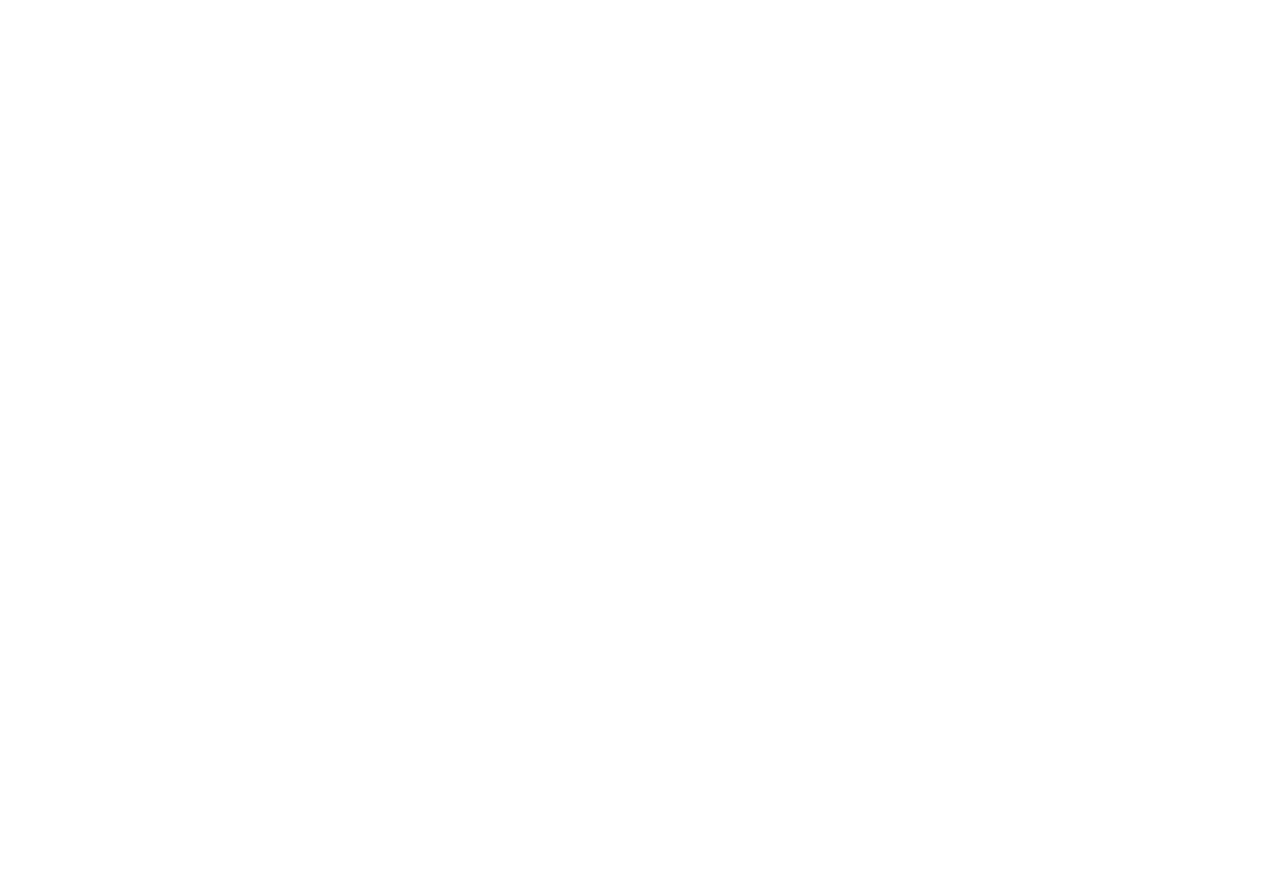
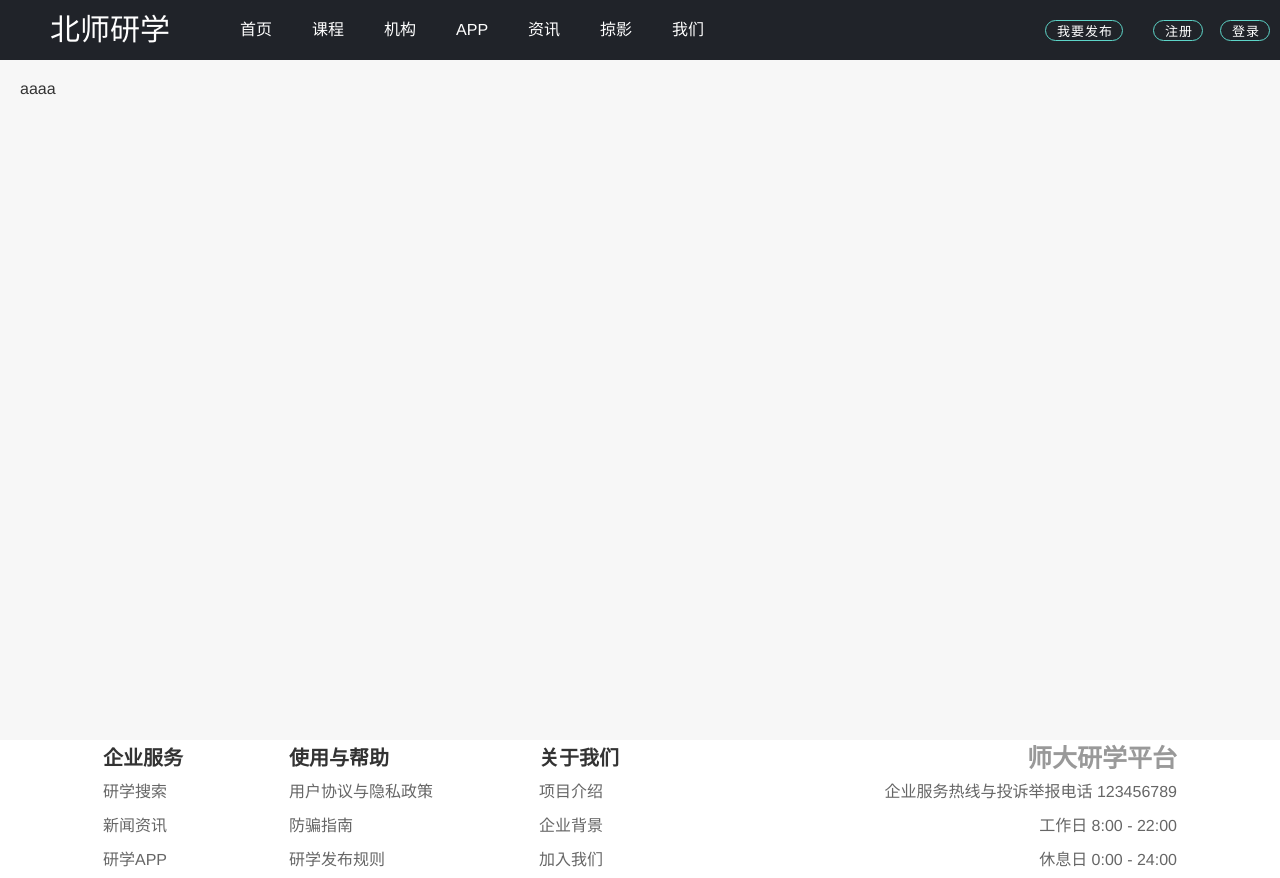
Before and after one commit to ResearchStudy/BNUZ-Research-Vue, a Vue app: page /login in a window 1280 px wide. Before the commit the page ends 800 px from the top, so only its background shows below. Built offline with nearby package versions, Linux system fonts and the light colour scheme.

Commit message:
[Dean]: Optimize app css

```diff
--- a/src/App.vue
+++ b/src/App.vue
@@ -12,6 +12,16 @@
   text-align: center;
   color: #2c3e50;
 }
+html, body, #app, .el-container{
+  height: 100%;
+}
+.el-main{
+  margin-left: 0px !important;
+  min-height: 80%;
+}
+.el-footer{
+  line-height: 30px !important;
+}
 body {
   margin: 0px !important;
 }
--- a/src/main.js
+++ b/src/main.js
@@ -2,172 +2,11 @@
 import App from './App.vue'
 import router from './router'
 import http from './utils/http'
+import ElementUI from 'element-ui';
+import 'element-ui/lib/theme-chalk/index.css';
+Vue.config.productionTip = false
+Vue.use(ElementUI)
 
-Vue.config.productionTip = false
-
-import {
-  Pagination,
-  Dialog,
-  Autocomplete,
-  Dropdown,
-  DropdownMenu,
-  DropdownItem,
-  Menu,
-  Submenu,
-  MenuItem,
-  MenuItemGroup,
-  Input,
-  InputNumber,
-  Radio,
-  RadioGroup,
-  RadioButton,
-  Checkbox,
-  CheckboxButton,
-  CheckboxGroup,
-  Switch,
-  Select,
-  Option,
-  OptionGroup,
-  Button,
-  ButtonGroup,
-  Table,
-  TableColumn,
-  DatePicker,
-  TimeSelect,
-  TimePicker,
-  Popover,
-  Tooltip,
-  Breadcrumb,
-  BreadcrumbItem,
-  Form,
-  FormItem,
-  Tabs,
-  TabPane,
-  Tag,
-  Tree,
-  Alert,
-  Slider,
-  Icon,
-  Row,
-  Col,
-  Upload,
-  Progress,
-  Spinner,
-  Badge,
-  Card,
-  Rate,
-  Steps,
-  Step,
-  Carousel,
-  CarouselItem,
-  Collapse,
-  CollapseItem,
-  Cascader,
-  ColorPicker,
-  Transfer,
-  Container,
-  Header,
-  Aside,
-  Main,
-  Footer,
-  Timeline,
-  TimelineItem,
-  Link,
-  Divider,
-  Image,
-  Calendar,
-  Backtop,
-  PageHeader,
-  CascaderPanel,
-  Loading,
-  MessageBox,
-  Message,
-  Notification
-} from 'element-ui';
-
-Vue.use(Pagination);
-Vue.use(Dialog);
-Vue.use(Autocomplete);
-Vue.use(Dropdown);
-Vue.use(DropdownMenu);
-Vue.use(DropdownItem);
-Vue.use(Menu);
-Vue.use(Submenu);
-Vue.use(MenuItem);
-Vue.use(MenuItemGroup);
-Vue.use(Input);
-Vue.use(InputNumber);
-Vue.use(Radio);
-Vue.use(RadioGroup);
-Vue.use(RadioButton);
-Vue.use(Checkbox);
-Vue.use(CheckboxButton);
-Vue.use(CheckboxGroup);
-Vue.use(Switch);
-Vue.use(Select);
-Vue.use(Option);
-Vue.use(OptionGroup);
-Vue.use(Button);
-Vue.use(ButtonGroup);
-Vue.use(Table);
-Vue.use(TableColumn);
-Vue.use(DatePicker);
-Vue.use(TimeSelect);
-Vue.use(TimePicker);
-Vue.use(Popover);
-Vue.use(Tooltip);
-Vue.use(Breadcrumb);
-Vue.use(BreadcrumbItem);
-Vue.use(Form);
-Vue.use(FormItem);
-Vue.use(Tabs);
-Vue.use(TabPane);
-Vue.use(Tag);
-Vue.use(Tree);
-Vue.use(Alert);
-Vue.use(Slider);
-Vue.use(Icon);
-Vue.use(Row);
-Vue.use(Col);
-Vue.use(Upload);
-Vue.use(Progress);
-Vue.use(Spinner);
-Vue.use(Badge);
-Vue.use(Card);
-Vue.use(Rate);
-Vue.use(Steps);
-Vue.use(Step);
-Vue.use(Carousel);
-Vue.use(CarouselItem);
-Vue.use(Collapse);
-Vue.use(CollapseItem);
-Vue.use(Cascader);
-Vue.use(ColorPicker);
-Vue.use(Transfer);
-Vue.use(Container);
-Vue.use(Header);
-Vue.use(Aside);
-Vue.use(Main);
-Vue.use(Footer);
-Vue.use(Timeline);
-Vue.use(TimelineItem);
-Vue.use(Link);
-Vue.use(Divider);
-Vue.use(Image);
-Vue.use(Calendar);
-Vue.use(Backtop);
-Vue.use(PageHeader);
-Vue.use(CascaderPanel);
-
-Vue.use(Loading.directive);
-
-Vue.prototype.$loading = Loading.service;
-Vue.prototype.$msgbox = MessageBox;
-Vue.prototype.$alert = MessageBox.alert;
-Vue.prototype.$confirm = MessageBox.confirm;
-Vue.prototype.$prompt = MessageBox.prompt;
-Vue.prototype.$notify = Notification;
-Vue.prototype.$message = Message;
 
 Vue.prototype.$http = http;
 
--- a/src/pages/Login.vue
+++ b/src/pages/Login.vue
@@ -1,16 +1,13 @@
 <template>
     <div>
-        <header-component/>
-        <footer-component/>
+        aaaa
     </div>
 </template>
 
 <script>
-    import HeaderComponent from '@/components/header-component/index'
-    import FooterComponent from '@/components/footer-component/index'
+
     export default {
-        name: "Login",
-        components: {HeaderComponent, FooterComponent}
+        name: "Login"
     }
 </script>
 
--- /dev/null
+++ b/src/pages/index.vue
@@ -0,0 +1,28 @@
+<template>
+    <div style="height: 100%">
+        <el-container>
+            <el-header>
+                <header-component/>
+            </el-header>
+            <el-main>
+                <router-view/>
+            </el-main>
+            <el-footer>
+                <footer-component/>
+            </el-footer>
+        </el-container>
+    </div>
+</template>
+
+<script>
+    import HeaderComponent from '@/components/header-component/index'
+    import FooterComponent from '@/components/footer-component/index'
+    export default {
+        name: "index",
+        components: {HeaderComponent, FooterComponent}
+    }
+</script>
+
+<style scoped>
+
+</style>
--- a/src/utils/http.js
+++ b/src/utils/http.js
@@ -6,7 +6,7 @@
     'Content-Type': "application/json;charset=utf-8"
   },
   withCredentials: true
-})
+});
 
 const post = (url, params, options = {}) => {
   return new Promise(async (resolve, reject) => {
@@ -19,7 +19,7 @@
       return reject()
     })
   })
-}
+};
 
 const get = (url, params = {}, options = {}) => {
   return new Promise(async (resolve, reject) => {
```
Also changed, not shown: src/router/index.js (+13 -8 lines).
